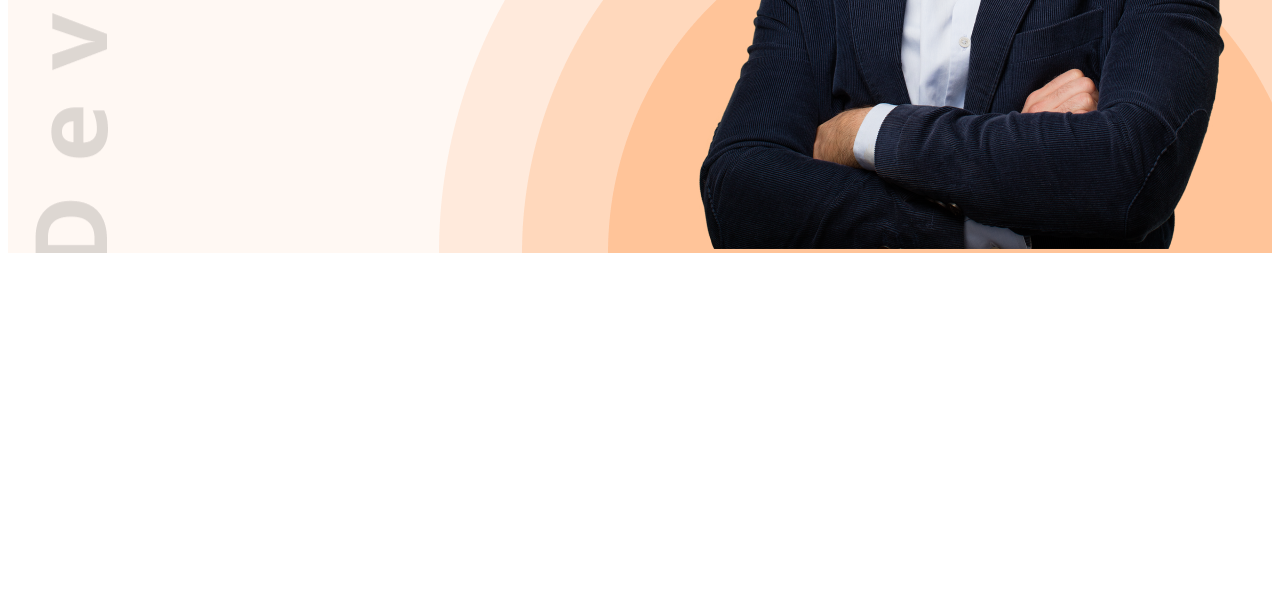
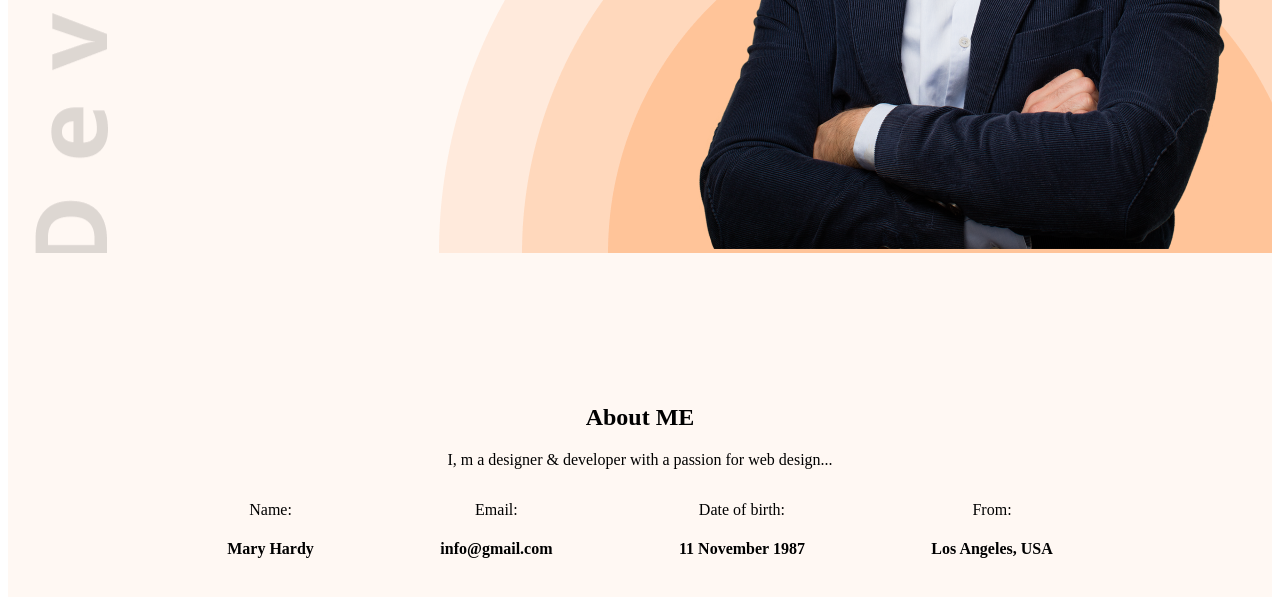
Before and after one commit to AbdusSalam5683/MERN-TECNOLOGY, a plain HTML site: page Milestone 1/Module 5 Build a Beautiful Portfolio Website/index.html in a window 1280 px wide. Shown: the part 549-1146 px from the top of the page. Before the commit the page ends 810 px from the top, so only its background shows below. Drawn offline with Linux system fonts and the light colour scheme.

Commit message:
add about section to index.html and styles for the about section in portfolio.css

```diff
--- a/Milestone 1/Module 5 Build a Beautiful Portfolio Website/index.html
+++ b/Milestone 1/Module 5 Build a Beautiful Portfolio Website/index.html
@@ -45,9 +45,39 @@
     </div>
 </section>
 </header>
-    <!-- About Section -->
+
+<main>
+<!-- About Section -->
+     <section id="about">
+    <div class="about-container container">
+        <div class="section-heading">
+            <h2>About ME</h2>
+            <p>I, m a designer & developer with a passion for web design...</p>
+        </div>
+        <div class="about-info">
+            <div class="info-card">
+                <p>Name:</p>
+                <h4>Mary Hardy</h4>
+            </div>
+            <div class="info-card">
+                <p>Email:</p>
+                <h4>info@gmail.com</h4>
+            </div>
+            <div class="info-card">
+                <p>Date of birth:</p>
+                <h4>11 November 1987</h4>
+            </div>
+            <div class="info-card">
+                <p>From:</p>
+                <h4>Los Angeles, USA</h4>
+            </div>
+        </div>
+    </div>
+</section>
     <!-- Skills Section -->
     <!-- Resume Section -->
+</main>
+
     <!-- Footer -->
 </body>
 </html>
--- a/Milestone 1/Module 5 Build a Beautiful Portfolio Website/styles/portfolio.css
+++ b/Milestone 1/Module 5 Build a Beautiful Portfolio Website/styles/portfolio.css
@@ -23,3 +23,15 @@ header {
     justify-content: space-between;
     align-items: center;
 }
+
+
+/* Main About Section Style */
+#about .about-container {
+    text-align: center;
+    background-color: #FFF8F3;
+    padding: 131px 156px;
+}
+#about .about-container .about-info {
+    display: flex;
+    justify-content: space-around;
+}
```
